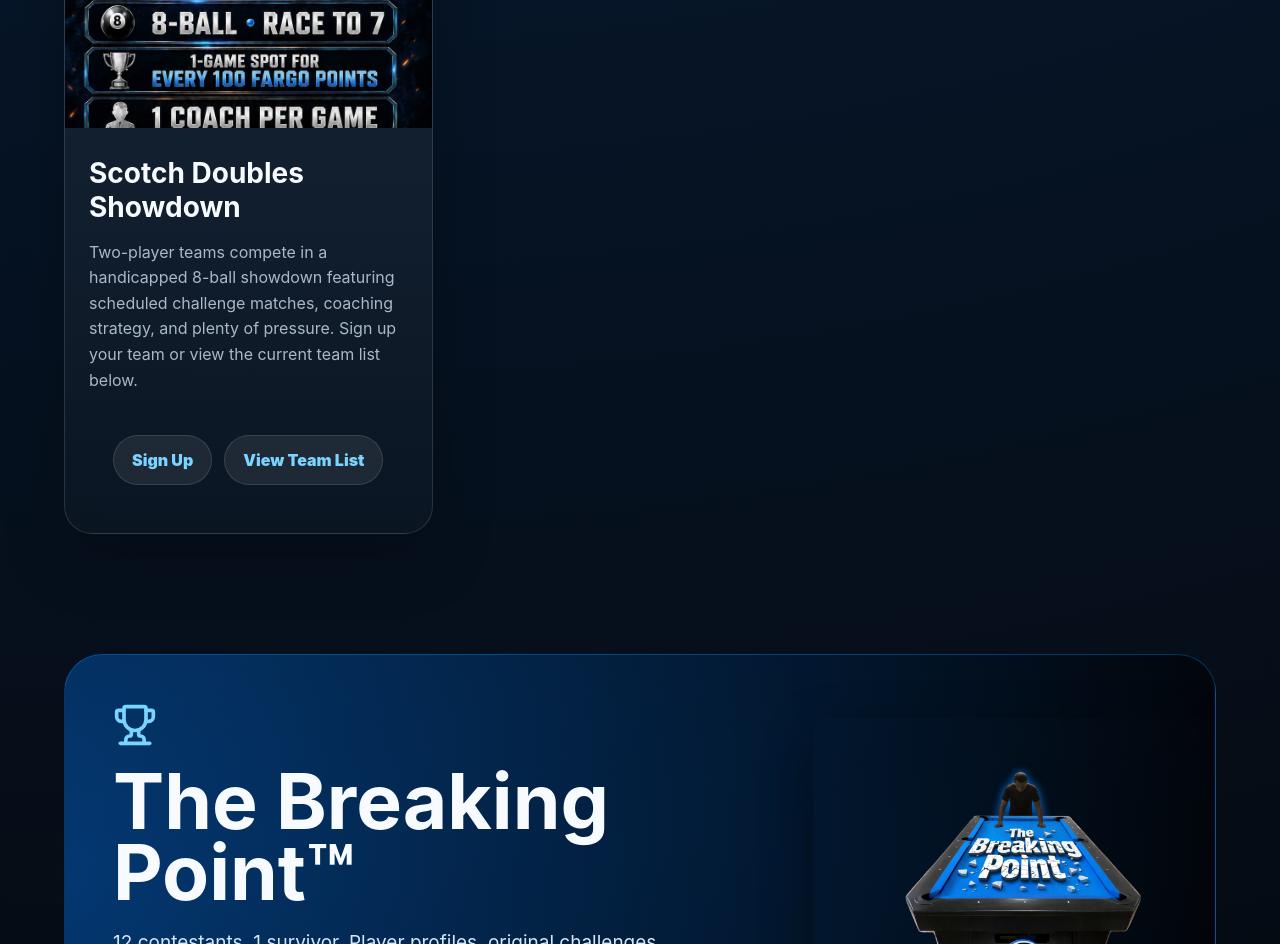
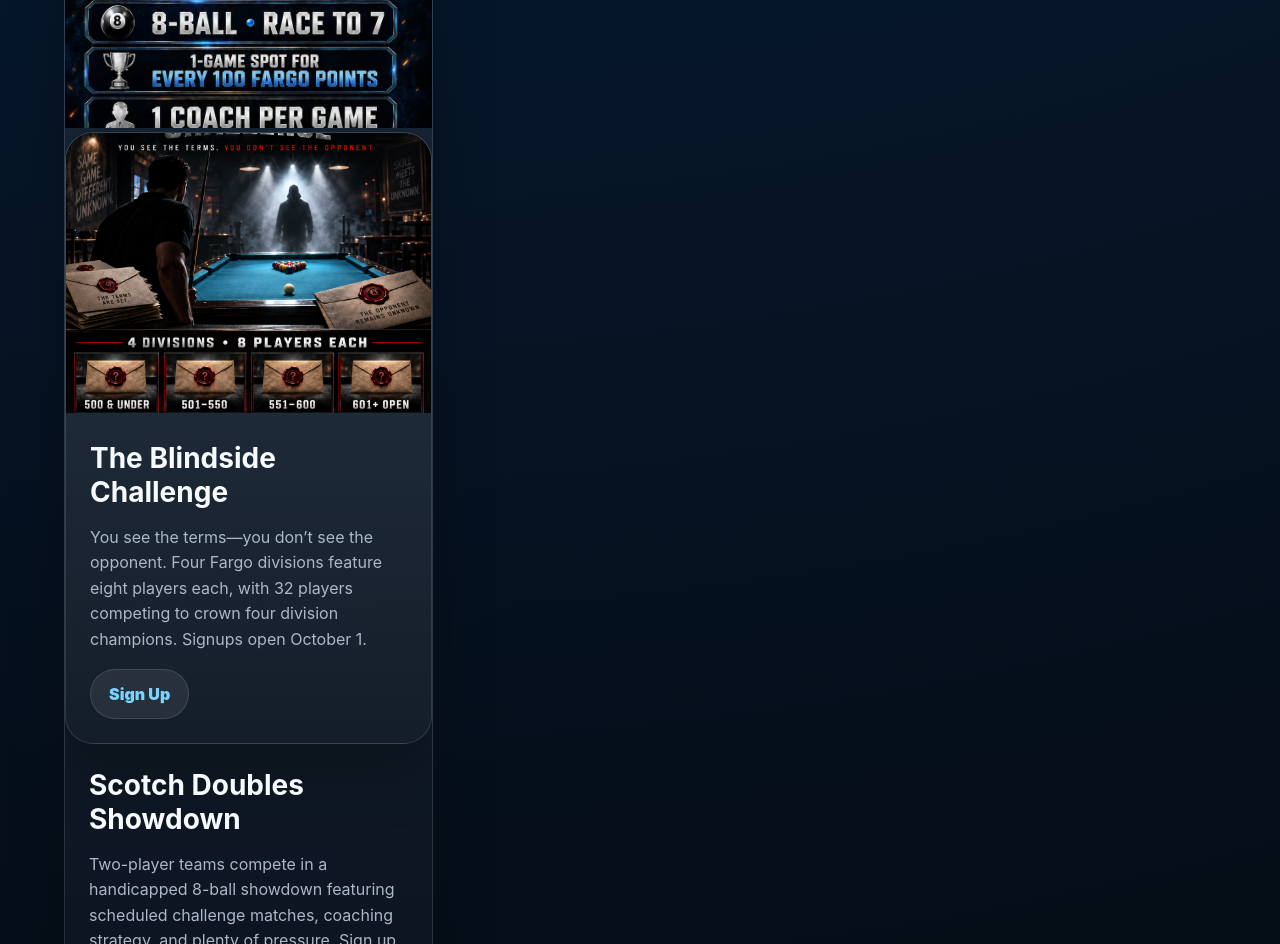
Before and after one commit to outerpointsproductions-design/outer-points-productions-clean, a React (Vite) app in the folder opp-clean-repo/: page / in a window 1280 px wide. Shown: the part 2600-3544 px from the top of the page. Built offline with nearby package versions, Linux system fonts and the light colour scheme.

Commit message:
Add Blindside Challenge link

```diff
--- a/opp-clean-repo/src/main.jsx
+++ b/opp-clean-repo/src/main.jsx
@@ -505,6 +505,31 @@ function App(){
     alt="Scotch Doubles Showdown"
   />
 
+  <article className="feature">
+  <img
+    src={img('The Blindside Challenge.png')}
+    alt="The Blindside Challenge"
+  />
+
+  <div>
+    <h3>The Blindside Challenge</h3>
+
+    <p>
+      You see the terms—you don’t see the opponent. Four Fargo divisions
+      feature eight players each, with 32 players competing to crown four
+      division champions. Signups open October 1.
+    </p>
+
+    <a
+      className="btn"
+      href="https://docs.google.com/forms/d/e/1FAIpQLSd0odFqpTIVPRVRxFcFZq4Hgb2gDoWbsZzP4hug-VllsYTjFg/viewform?usp=header"
+      target="_blank"
+      rel="noopener noreferrer"
+    >
+      Sign Up
+    </a>
+  </div>
+</article>
   <div>
     <h3>Scotch Doubles Showdown</h3>
 
```
